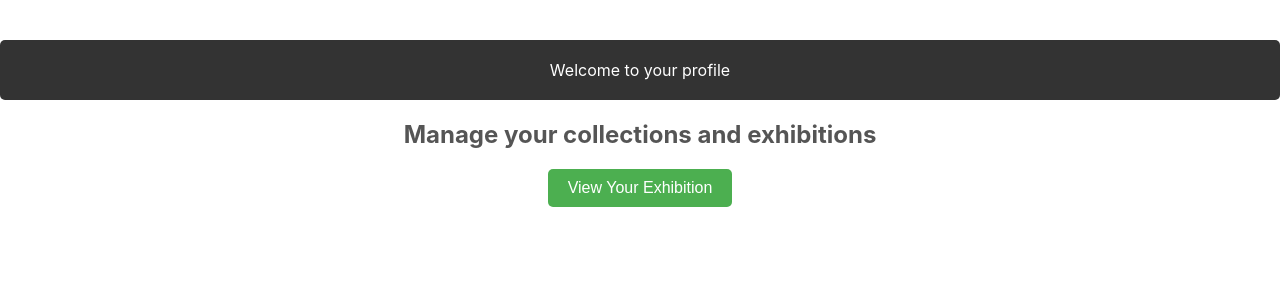
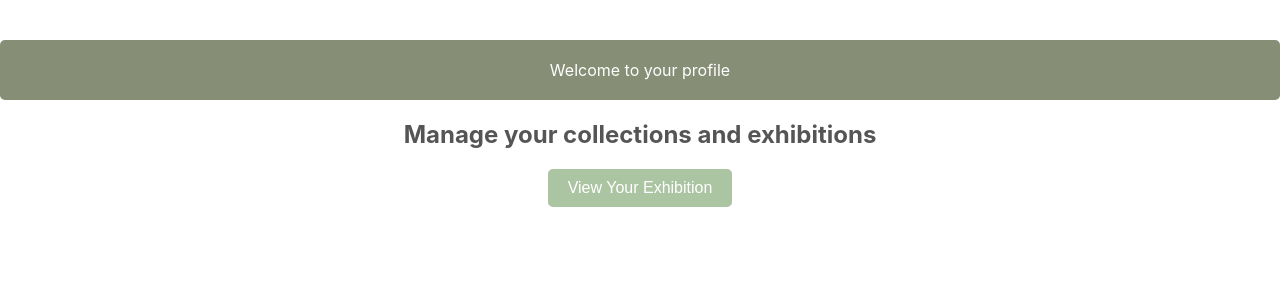
Before and after one commit to SoliferNN914/Exhibition-Curator, a React (Create React App) app: page /profile in a window 1280 px wide. Shown: the top 300 px of the page. Built offline with nearby package versions, Linux system fonts and the light colour scheme.

Commit message:
Add to Exhibition button fix with stopPropagation method and Knight Helmet profile button added

```diff
--- a/src/Components/ExhibitionsPage.js
+++ b/src/Components/ExhibitionsPage.js
@@ -63,7 +63,9 @@ const ExhibitionGrid = ({ searchTerm }) => {
       loadArtworks();
   }, [searchTerm]);
 
-  const saveToExhibition = (artwork) => {
+  const saveToExhibition = (artwork, event) => {
+
+    event.stopPropagation();
     let exhibition = JSON.parse(sessionStorage.getItem('userExhibition')) || [];
     exhibition.push(artwork);
     sessionStorage.setItem('userExhibition', JSON.stringify(exhibition));
@@ -93,7 +95,7 @@ const ExhibitionGrid = ({ searchTerm }) => {
           <GridItem key={artwork.objectID} onClick={() => handleArtWorkClick(artwork)}>
             <Image src={artwork.primaryImageSmall} alt={artwork.title} />
             <Title>{artwork.title}</Title>
-            <button onClick={() => saveToExhibition(artwork)}>Add to Exhibition</button>
+            <button onClick={(event) => saveToExhibition(artwork, event)}>Add to Exhibition</button>
           </GridItem>
         ))
       ) : (
--- a/src/Components/Form.js
+++ b/src/Components/Form.js
@@ -7,7 +7,7 @@ const FormContainer = styled.div`
 
 
 const StyledForm = styled.form`
-  background-color: #f4f4f4;
+  background-color: #8D9D90;
   padding: 20px;
   border-radius: 5px;
   box-shadow: 0 4px 8px rgba(0, 0, 0, 0.1);
--- a/src/Components/HomePage.js
+++ b/src/Components/HomePage.js
@@ -4,6 +4,8 @@ import ExhibitionGrid from "./ExhibitionsPage";
 import Form from "./Form";
 import ButtonLink from '../Helpers/helpers'
 import logo from '../Assets/Logo.webp';
+import Knight from '../Assets/Knight.png'
+import { Link } from 'react-router-dom';
 
 const Container = styled.div`
   display: flex;
@@ -15,7 +17,7 @@ const Container = styled.div`
 const Header = styled.header`
   width: 100%;
   padding: 20px;
-  background-color: #333;
+  background-color: #878E76;
   color: white;
   display: flex;
   justify-content: space-between;
@@ -33,6 +35,21 @@ const Logo = styled.img`
   height: auto;
 `;
 
+const KnightButton = styled.button`
+  width: 100px;
+  height: 100px;
+  background-image: url(${Knight});
+  background-size: cover;
+  background-position: center;
+  background-color: #878E76;
+  border: none;
+  cursor: pointer;
+
+  &:hover {
+    opacity: 0.8;
+  }
+`;
+
 const HomePage = () => {
   const [searchTerm, setSearchTerm] = useState('');
 
@@ -41,8 +58,9 @@ const HomePage = () => {
       <Header>
         <Logo src={logo} alt="Logo" />
         <Title>Exhibition Curator</Title>
+      <ButtonLink to='profile'>Profile</ButtonLink>
+        <KnightButton to='profile'></KnightButton>
       </Header>
-      <ButtonLink to='profile'>Profile</ButtonLink>
       <Form
         searchRequest={searchTerm}
         setSearchRequest={setSearchTerm}
--- a/src/Components/UserProfile.js
+++ b/src/Components/UserProfile.js
@@ -13,7 +13,7 @@ const ProfileContainer = styled.div`
 const Header = styled.header`
   width: 100%;
   padding: 20px;
-  background-color: #333;
+  background-color: #878E76;
   color: white;
   text-align: center;
   border-radius: 5px;
--- a/src/Helpers/helpers.js
+++ b/src/Helpers/helpers.js
@@ -2,7 +2,7 @@ import { Link } from 'react-router-dom';
 import styled from 'styled-components';
 
 const StyledButton = styled.button`
-  background-color: #4CAF50;
+  background-color: #ABC4A1;
   color: white;
   padding: 10px 20px;
   border: none;
@@ -12,7 +12,7 @@ const StyledButton = styled.button`
   transition: background-color 0.3s ease;
 
   &:hover {
-    background-color: #45a049;
+    background-color: #9DB4AB;
   }
 `;
 
```
Also changed, not shown: src/Assets/Knight.png (added).
